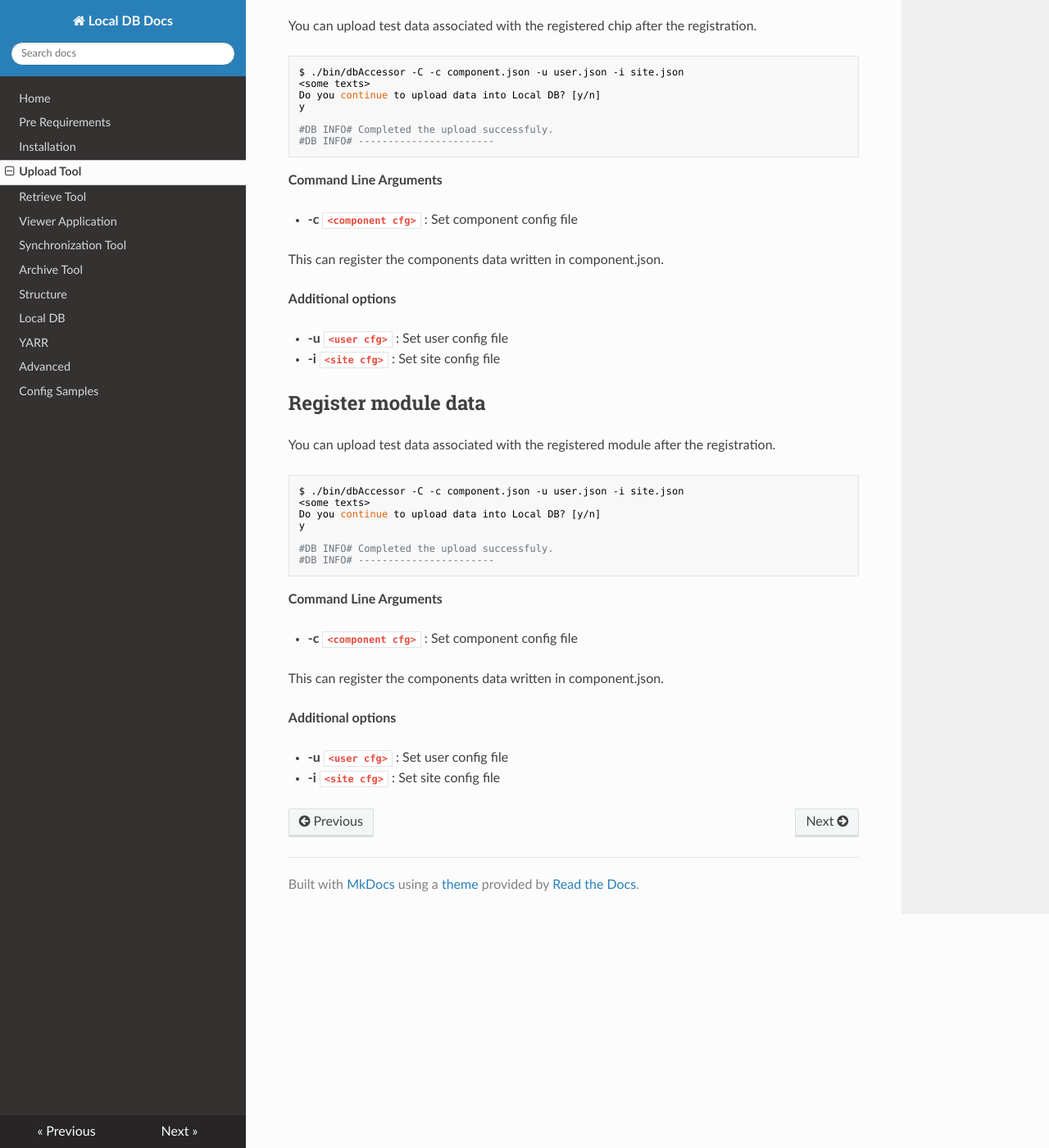
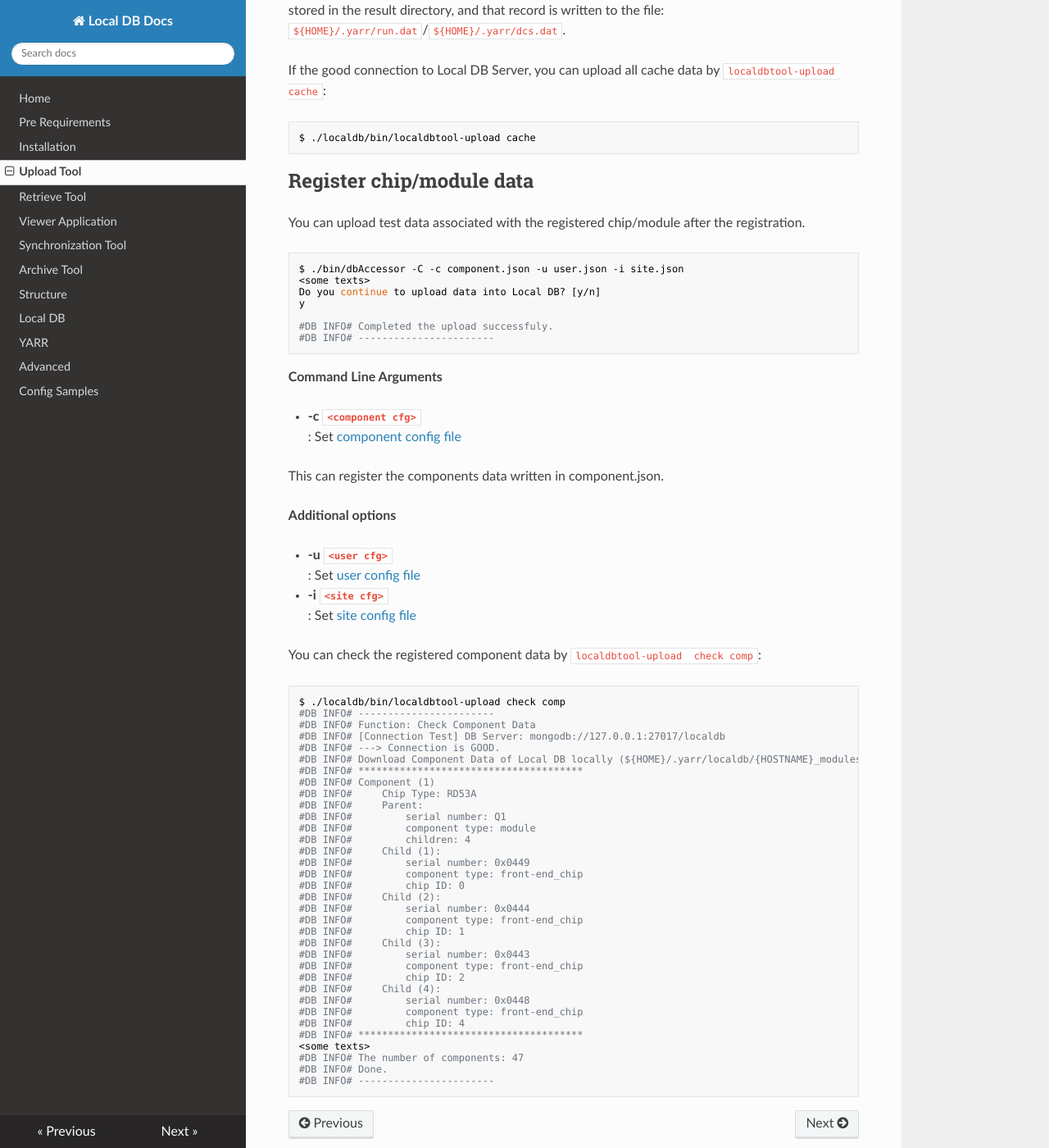
Before and after one commit to jlab-hep/localdb-docs, an MkDocs documentation site: the page built from docs/upload.md, in a window 1280 px wide and 1400 px high, scrolled down 2624 px. Shown: the whole window at 82% size. Built offline with MkDocs 1.6.1, drawn with Linux system fonts in a browser that asks for light colours; nearby versions of some CDN libraries; old or Windows-style settings are respelled for this version of MkDocs; some of the changed text lies outside the part shown.

Commit message:
Updated config.md and upload.md

````diff
--- a/docs/upload.md
+++ b/docs/upload.md
@@ -15,7 +15,7 @@ $ ./localdb/bin/localdbtool-upload init
 
 **Additional options**
 
-- **--database ``<database cfg>``** : Set database config file (default: `${HOME}/.yarr/localdb/${HOSTNAME}_database.json`)
+- **--database ``<database cfg>``**<br> : Set [database config file](config.md) (default: `${HOME}/.yarr/localdb/${HOSTNAME}_database.json`)
 
 ## Upload test data
 
@@ -45,9 +45,9 @@ $ ./bin/scanConsole \
 
 **Additional options**
 
-- **-d ``<database cfg>``** : Set database config file (default: `${HOME}/.yarr/localdb/${HOSTNAME}_database.json`)
-- **-u ``<user cfg>``** : Set user config file
-- **-i ``<site cfg>``** : Set site config file
+- **-d ``<database cfg>``**<br> : Set [database config file](config.md) (default: `${HOME}/.yarr/localdb/${HOSTNAME}_database.json`)
+- **-u ``<user cfg>``**<br> : Set [user config file](config.md)
+- **-i ``<site cfg>``**<br> : Set [site config file](config.md)
 
 ### localdbtool-upload scan
 
@@ -60,13 +60,13 @@ e.g.) $ ./localdb/bin/localdbtool-upload scan ./data/last_scan
 
 **Additional options**
 
-- **--database ``<database cfg>``** : Set database config file (default: `${HOME}/.yarr/localdb/${HOSTNAME}_database.json`)
-- **--user ``<user cfg>``** : Set user config file
-- **--site ``<site cfg>``** : Set site config file
-- **--log** : Set logging mode (default 'False'). If set 'True', the output log is written in `${HOME}/.yarr/localdb/log/${day}.log`
-- **--username ``<username>``** : Set username of the Local DB Server if the user authentication is required
-- **--password ``<password>``** : Set password of the Local DB Server if the user authentication is required
-- **--config ``<config file>``** : Set config file which username and password are written in if the user authentication is required
+- **--database ``<database cfg>``**<br> : Set [database config file](config.md) (default: `${HOME}/.yarr/localdb/${HOSTNAME}_database.json`)
+- **--user ``<user cfg>``**<br> : Set [user config file](config.md)
+- **--site ``<site cfg>``**<br> : Set [site config file](config.md)
+- **--log**<br> : Set logging mode 'True' (default 'False'). The output log is written in `${HOME}/.yarr/localdb/log/${day}.log`
+- **--username ``<username>``**<br> : Set username of the Local DB Server if the user authentication is required
+- **--password ``<password>``**<br> : Set password of the Local DB Server if the user authentication is required
+- **--config ``<config file>``**<br> : Set config file which username and password are written in if the user authentication is required
 
 ## Upload DCS data
 
@@ -108,9 +108,9 @@ If the good connection to Local DB Server, you can upload all cache data by `loc
 $ ./localdb/bin/localdbtool-upload cache
 ```
 
-## Register chip data
+## Register chip/module data
 
-You can upload test data associated with the registered chip after the registration.<br>
+You can upload test data associated with the registered chip/module after the registration.<br>
 
 ```bash
 $ ./bin/dbAccessor -C -c component.json -u user.json -i site.json
@@ -124,36 +124,50 @@ y
 
 **Command Line Arguments**
 
-- **-c ``<component cfg>``** : Set component config file
+- **-c ``<component cfg>``**<br> : Set [component config file](config.md)
 
 This can register the components data written in component.json.
 
 **Additional options**
 
-- **-u ``<user cfg>``** : Set user config file
-- **-i ``<site cfg>``** : Set site config file
+- **-u ``<user cfg>``**<br> : Set [user config file](config.md)
+- **-i ``<site cfg>``**<br> : Set [site config file](config.md)
 
-## Register module data
-
-You can upload test data associated with the registered module after the registration.<br>
+You can check the registered component data by `localdbtool-upload  check comp`:
 
 ```bash
-$ ./bin/dbAccessor -C -c component.json -u user.json -i site.json
+$ ./localdb/bin/localdbtool-upload check comp
+#DB INFO# -----------------------
+#DB INFO# Function: Check Component Data
+#DB INFO# [Connection Test] DB Server: mongodb://127.0.0.1:27017/localdb
+#DB INFO# ---> Connection is GOOD.
+#DB INFO# Download Component Data of Local DB locally (${HOME}/.yarr/localdb/{HOSTNAME}_modules.csv)...
+#DB INFO# **************************************
+#DB INFO# Component (1)
+#DB INFO#     Chip Type: RD53A
+#DB INFO#     Parent:
+#DB INFO#         serial number: Q1
+#DB INFO#         component type: module
+#DB INFO#         children: 4
+#DB INFO#     Child (1):
+#DB INFO#         serial number: 0x0449
+#DB INFO#         component type: front-end_chip
+#DB INFO#         chip ID: 0
+#DB INFO#     Child (2):
+#DB INFO#         serial number: 0x0444
+#DB INFO#         component type: front-end_chip
+#DB INFO#         chip ID: 1
+#DB INFO#     Child (3):
+#DB INFO#         serial number: 0x0443
+#DB INFO#         component type: front-end_chip
+#DB INFO#         chip ID: 2
+#DB INFO#     Child (4):
+#DB INFO#         serial number: 0x0448
+#DB INFO#         component type: front-end_chip
+#DB INFO#         chip ID: 4
+#DB INFO# **************************************
 <some texts>
-Do you continue to upload data into Local DB? [y/n]
-y
-
-#DB INFO# Completed the upload successfuly.
+#DB INFO# The number of components: 47
+#DB INFO# Done.
 #DB INFO# -----------------------
 ```
-
-**Command Line Arguments**
-
-- **-c ``<component cfg>``** : Set component config file
-
-This can register the components data written in component.json.
-
-**Additional options**
-
-- **-u ``<user cfg>``** : Set user config file
-- **-i ``<site cfg>``** : Set site config file
````
Also changed, not shown: other parts of docs/upload.md (+6 -6 lines), docs/config.md (+53 -2 lines), docs/retrieve.md (+15 -15 lines).
